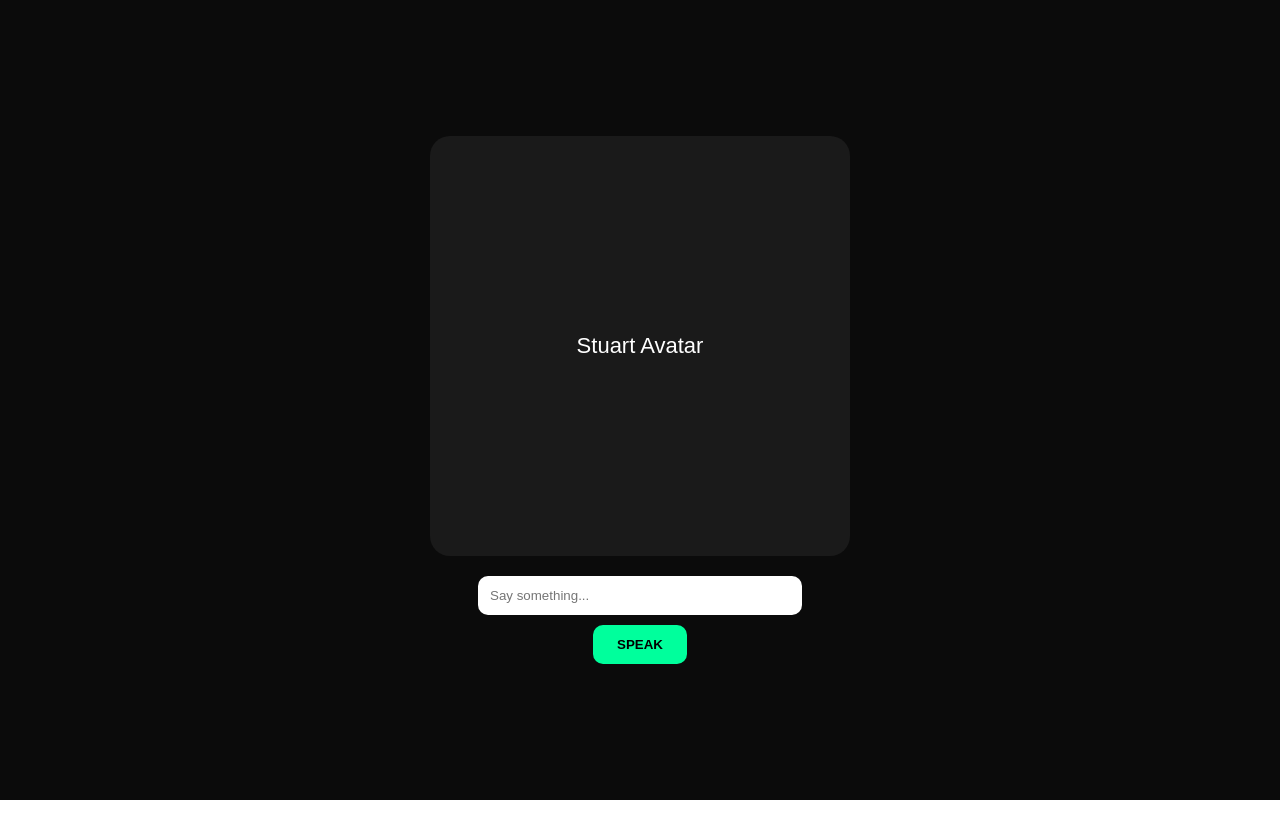
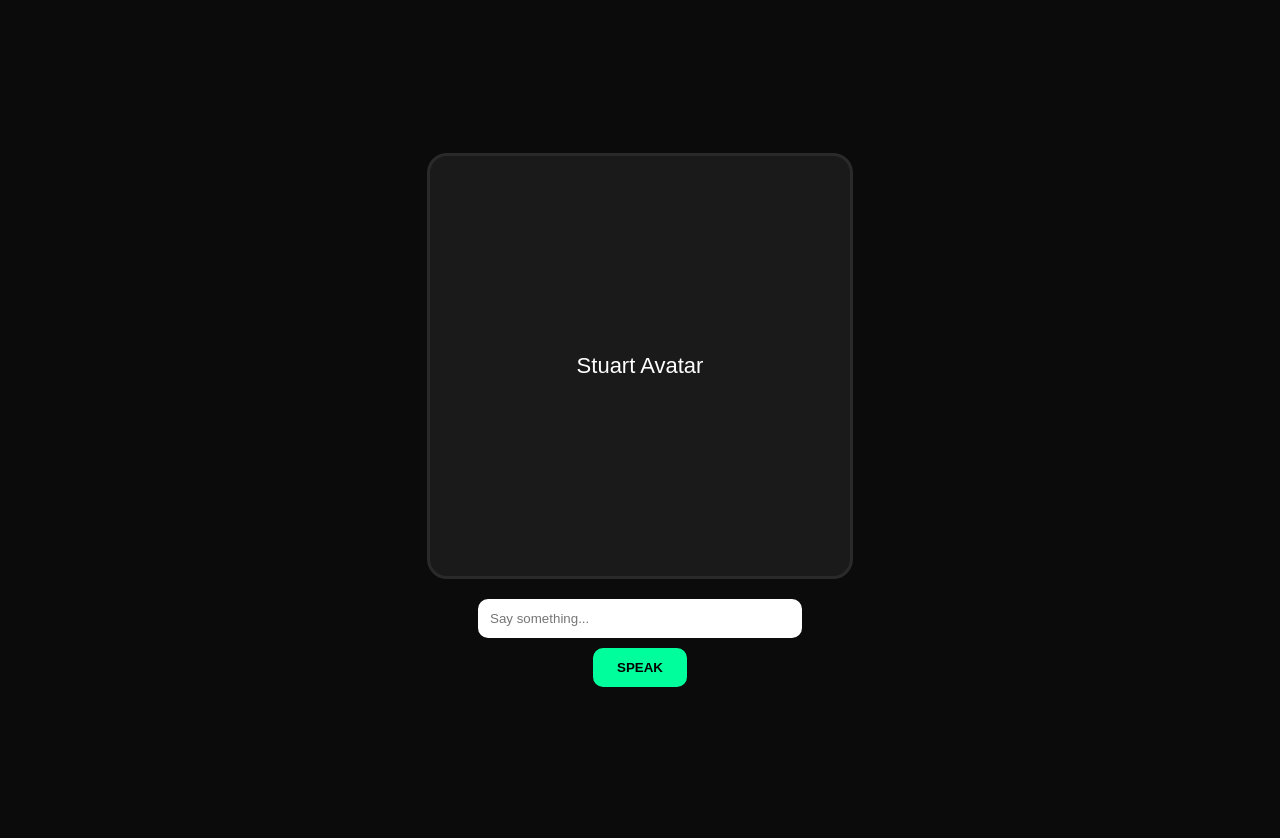
Before and after one commit to spk2002ak-lgtm/stuartsaysliveavatar, a Next.js app: page / in a window 1280 px wide. Before the commit the page ends 800 px from the top, so only its background shows below. Built offline with nearby package versions, Linux system fonts and the light colour scheme.

Commit message:
Update page.js

```diff
--- a/app/page.js
+++ b/app/page.js
@@ -2,55 +2,72 @@
 import { useState } from "react";
 
 export default function Home() {
-
   const [text, setText] = useState("");
+  const [isSpeaking, setIsSpeaking] = useState(false);
 
   function speak() {
-    if (!text) return;
+    if (!text.trim()) return;
+
+    speechSynthesis.cancel();
 
     const utterance = new SpeechSynthesisUtterance(text);
     utterance.rate = 1;
     utterance.pitch = 1;
 
+    utterance.onstart = () => setIsSpeaking(true);
+    utterance.onend = () => setIsSpeaking(false);
+    utterance.onerror = () => setIsSpeaking(false);
+
     speechSynthesis.speak(utterance);
   }
 
   return (
-    <div style={{
+    <div
+      style={{
         background: "#0b0b0b",
-      height: "100vh",
+        minHeight: "100vh",
         display: "flex",
         flexDirection: "column",
         alignItems: "center",
         justifyContent: "center",
         color: "white",
-      fontFamily: "sans-serif"
-    }}>
-
-      <div style={{
+        fontFamily: "sans-serif",
+        padding: 20,
+      }}
+    >
+      <div
+        style={{
           width: 420,
           height: 420,
-        background: "#1a1a1a",
+          background: isSpeaking ? "#243424" : "#1a1a1a",
           borderRadius: 20,
           display: "flex",
           alignItems: "center",
           justifyContent: "center",
           fontSize: 22,
-        marginBottom: 20
-      }}>
-        Stuart Avatar
+          marginBottom: 20,
+          border: isSpeaking ? "3px solid #00ff9c" : "3px solid #2a2a2a",
+          boxShadow: isSpeaking
+            ? "0 0 30px rgba(0,255,156,0.35)"
+            : "0 0 0 rgba(0,0,0,0)",
+          transform: isSpeaking ? "scale(1.03)" : "scale(1)",
+          transition: "all 0.2s ease",
+        }}
+      >
+        {isSpeaking ? "Speaking..." : "Stuart Avatar"}
       </div>
 
       <input
         value={text}
-        onChange={(e)=>setText(e.target.value)}
+        onChange={(e) => setText(e.target.value)}
         placeholder="Say something..."
         style={{
           width: 300,
           padding: 12,
           borderRadius: 10,
           border: "none",
-          marginBottom: 10
+          marginBottom: 10,
+          outline: "none",
         }}
       />
 
@@ -62,12 +79,11 @@ export default function Home() {
           border: "none",
           background: "#00ff9c",
           fontWeight: "bold",
-          cursor: "pointer"
+          cursor: "pointer",
         }}
       >
         SPEAK
       </button>
-
     </div>
   );
 }
```
Lines whose indentation alone changed are shown as unchanged.
